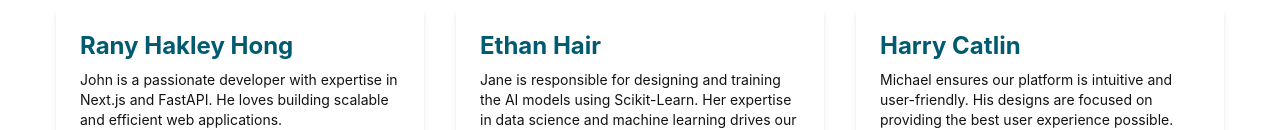
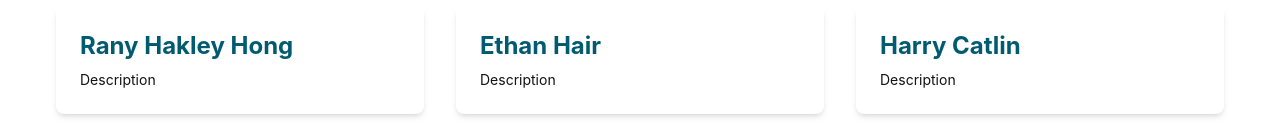
Before and after one commit to ranyhakley/housing-price-prediction, a Next.js app: page /about in a window 1280 px wide. Shown: the part 822-952 px from the top of the page. Built offline with nearby package versions, Linux system fonts and the light colour scheme.

Commit message:
change to description

```diff
--- a/app/about/page.tsx
+++ b/app/about/page.tsx
@@ -70,8 +70,7 @@ const AboutPage: React.FC = () => {
                         <div className="bg-white p-6 rounded-lg shadow-md">
                             <h3 className="text-2xl font-bold text-[#005a70] mb-2">Rany Hakley Hong</h3>
                             <p className="text-sm text-[#121212]">
-                                John is a passionate developer with expertise in Next.js and FastAPI. He loves
-                                building scalable and efficient web applications.
+                                Description
                             </p>
                             <img></img>
                         </div>
@@ -80,8 +79,7 @@ const AboutPage: React.FC = () => {
                         <div className="bg-white p-6 rounded-lg shadow-md">
                             <h3 className="text-2xl font-bold text-[#005a70] mb-2">Ethan Hair</h3>
                             <p className="text-sm text-[#121212]">
-                                Jane is responsible for designing and training the AI models using Scikit-Learn.
-                                Her expertise in data science and machine learning drives our accurate predictions.
+                                Description
                             </p>
                             <img></img>
                         </div>
@@ -90,8 +88,7 @@ const AboutPage: React.FC = () => {
                         <div className="bg-white p-6 rounded-lg shadow-md">
                             <h3 className="text-2xl font-bold text-[#005a70] mb-2">Harry Catlin</h3>
                             <p className="text-sm text-[#121212]">
-                                Michael ensures our platform is intuitive and user-friendly. His designs are
-                                focused on providing the best user experience possible.
+                                Description
                             </p>
                             <img></img>
                         </div>
```
